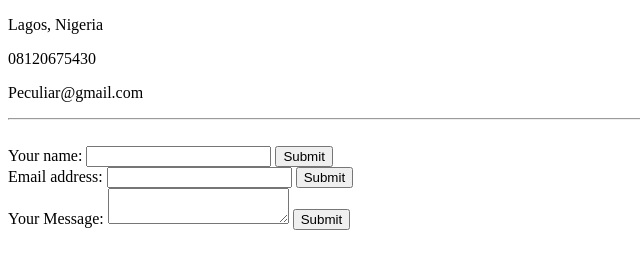
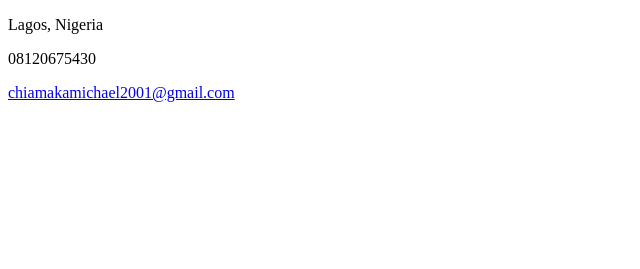
Before and after one commit to Peculiar-Michael/CV, a plain HTML site: page contact-me.html in a window 1280 px wide. Shown: the part 33-302 px from the top of the page, without its empty margins (0-640 px from the left). Drawn offline with Linux system fonts and the light colour scheme.

Commit message:
Update contact-me.html

```diff
--- a/contact-me.html
+++ b/contact-me.html
@@ -8,21 +8,6 @@
    <h3>Contact Me</h3>
   <p>Lagos, Nigeria</p>
     <p>08120675430</p>
-    <p>Peculiar@gmail.com</p>
-    <hr>
-    <br>
-   <form action="mailtochiamakamichael2001@gmail.com"method="post" enctype="text/plain">
-    <label for="Name">Your name:</label>
-    <input type"your name"name=""value"">
-    <input type="submit"name="">
-    <br>
-    <label for="Email">Email address:</label>
-    <input type="your email"name=""value"">
-    <input type="submit"name=""value"">
-    <br>
-   <Label for ="Your Message">Your Message:</label>
-   <textarea name"Your Message" rows"20" cols"30"></textarea>
-   <input type="submit"name=""value"">
-   </form>
+    <a href=mailto:"chiamakamichael2001@gmail.com">chiamakamichael2001@gmail.com</a>
    </body>
    </html>
```
